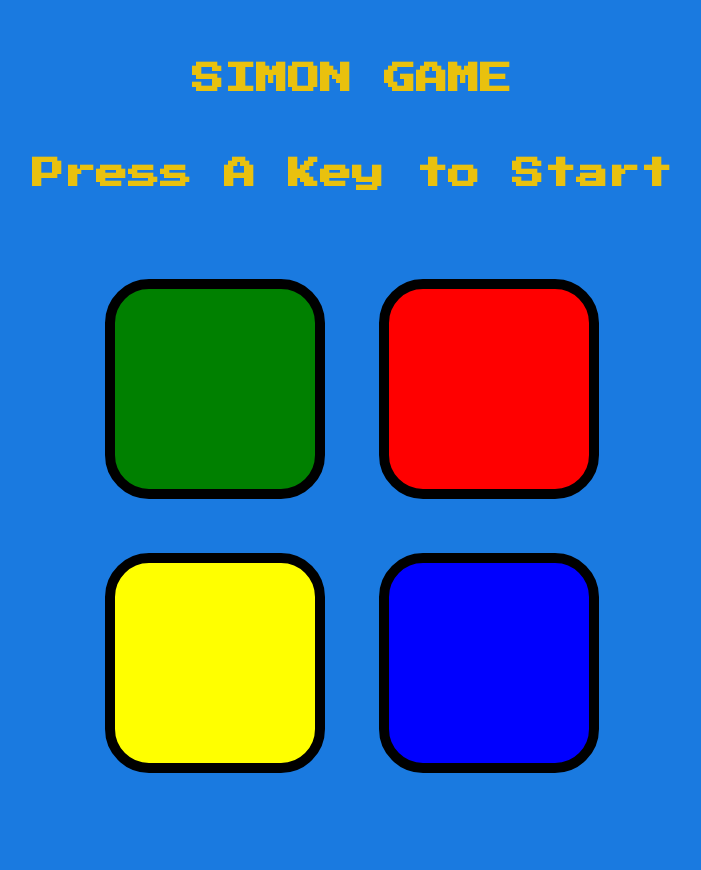
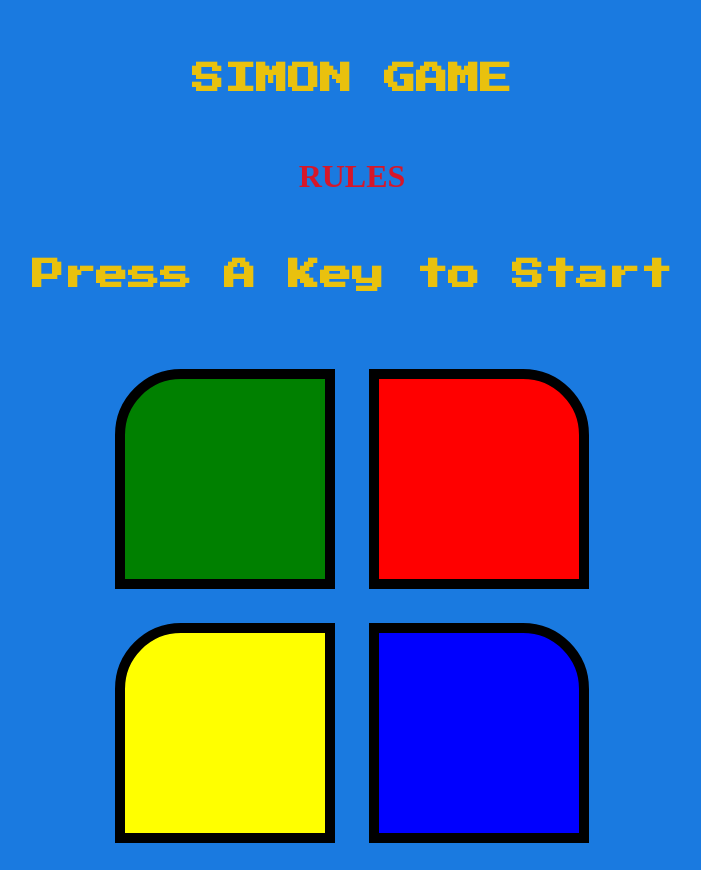
Before and after one commit to azeemAK7/games-store, a plain HTML site: page simon.html in a window 1280 px wide. Shown: the whole page, without its empty margins (288-989 px from the left). Before the commit the page ends 810 px from the top, so only its background shows below. Drawn offline with nearby package versions, Linux system fonts and the light colour scheme.

Commit message:
Add files via upload

```diff
--- a/simon.css
+++ b/simon.css
@@ -16,20 +16,26 @@ body {
     color: #e9c10e;
   }
 
+  h1{
+    cursor: pointer;
+    color: #ff0202d2;
+  }
+  h1 p{
+    color: black;
+    font-size: 0.8em;
+  }
   .container {
     display: block;
     width: 50%;
     margin: auto;
-
   }
 
   .btn {
-    margin: 25px;
+    margin: 15px;
     display: inline-block;
     height: 200px;
     width: 200px;
     border: 10px solid black;
-    border-radius: 20%;
   }
 
   .game-over {
@@ -38,18 +44,22 @@ body {
   }
 
   .red {
+    border-radius: 0 30%  0 0;
     background-color: red;
   }
 
   .green {
+    border-radius: 30% 0 0 0;
     background-color: green;
   }
 
   .blue {
+    border-radius: 0 30%  0 0;
     background-color: blue;
   }
 
   .yellow {
+    border-radius: 30% 0 0 0;
     background-color: yellow;
   }
 
--- a/simon.html
+++ b/simon.html
@@ -10,6 +10,13 @@
 
 <body>
   <h1 id="title">SIMON GAME</h1>
+  <h1>RULES
+    <P class="rules">1.Remember and repeat a sequence of colors and sounds generated by the Simon device</P>
+    <p class="rules">2.Start with a single color, then repeat and extend the sequence as the game progresses.</p>
+    <p class="rules">3.Press the buttons quickly and accurately to match the growing sequence.</p>
+    <p class="rules">4.Make a mistake by pressing the wrong button or failing to repeat the correct sequence, and the game ends</p>
+    <p class="rules">5.Aim to reach the longest possible sequence and challenge your memory and reaction time in this classic electronic memory game.</p>
+  </h1>
   <h1 id="level-title">Press A Key to Start</h1>
   <div class="container">
     <div lass="row">
--- a/simon.js
+++ b/simon.js
@@ -6,6 +6,11 @@ var userClickedPattern = [];
 var bestScore = 0;
 var started = false;
 var level = 0;
+
+$(".rules").slideUp();
+$("h1").click(function(){
+  $("p").slideToggle();
+})
 
 $(document).keypress(function() {
   if (!started) {
```
